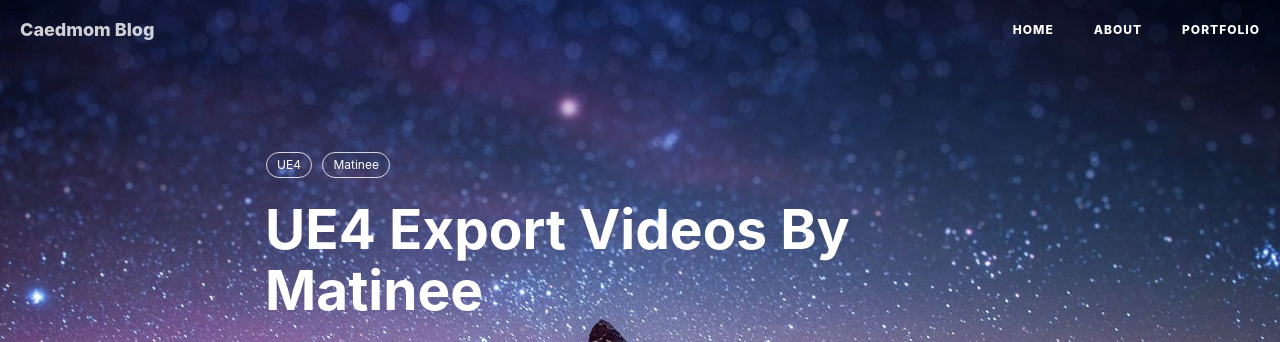
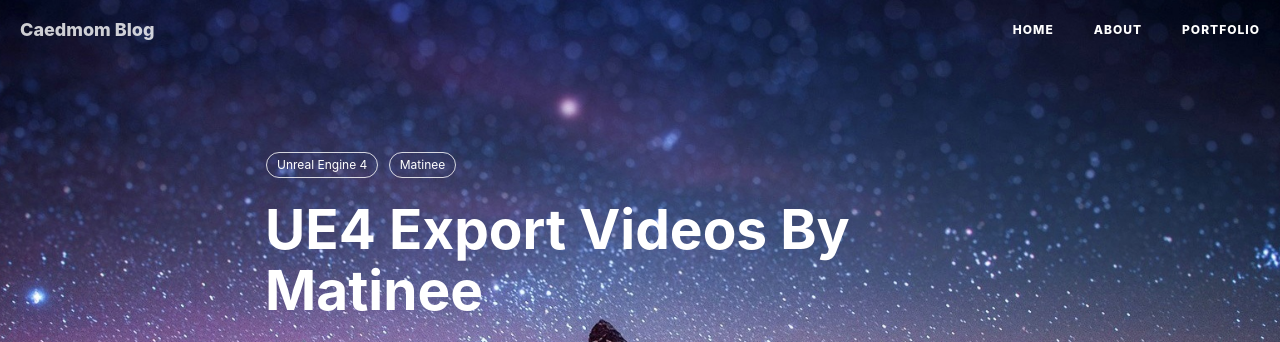
Before and after one commit to caedmom/caedmom.github.io, a Jekyll site: the page built from _posts/2016-08-09-UE4 Export Videos By Matinee.markdown, in a window 1280 px wide and 900 px high. Shown: the top 342 px of the window. Built offline with Jekyll 4.4.1, drawn with Linux system fonts in a browser that asks for light colours; nearby versions of some CDN libraries; comment, search, counter and statistics services are not loaded.

Commit message:
upload-pictures

```diff
--- a/_posts/2016-08-09-UE4 Export Videos By Matinee.markdown
+++ b/_posts/2016-08-09-UE4 Export Videos By Matinee.markdown
@@ -6,7 +6,7 @@ date:       2016-08-09 12:00:00
 author:     "Caedmom"
 header-img: "img/in-post/default-bg.jpg"
 tags:
-    - UE4
+    - Unreal Engine 4
     - Matinee
 ---
 
```
Also changed, not shown: img/in-post/20160912-compile-unreal-engine-4/0 download-zip.jpg (added), img/in-post/20160912-compile-unreal-engine-4/1 click-setup.bat.gif (added), img/in-post/20160912-compile-unreal-engine-4/2 update-dependencies.gif (added), img/in-post/20160912-compile-unreal-engine-4/3 click-generate-project-files.bat.gif (added), img/in-post/20160912-compile-unreal-engine-4/4 generate-UE4.sln.png (added), img/in-post/20160912-compile-unreal-engine-4/5 set-dev-editor-and-win64.png (added), img/in-post/20160912-compile-unreal-engine-4/6 build-and-set-start-project.png (added), img/in-post/20160912-compile-unreal-engine-4/7 2-debug.png (added), img/in-post/20160912-compile-unreal-engine-4/7 debug-start-new-instance.png (added).
